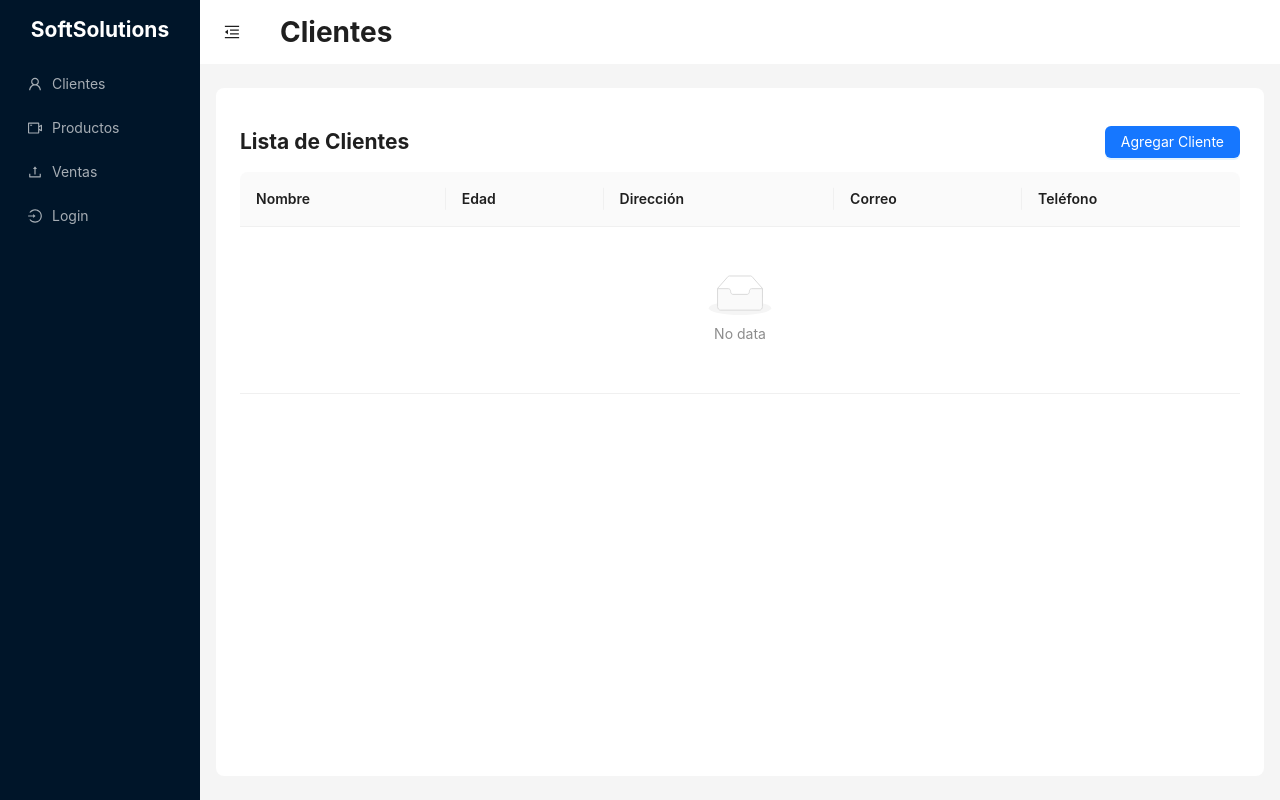
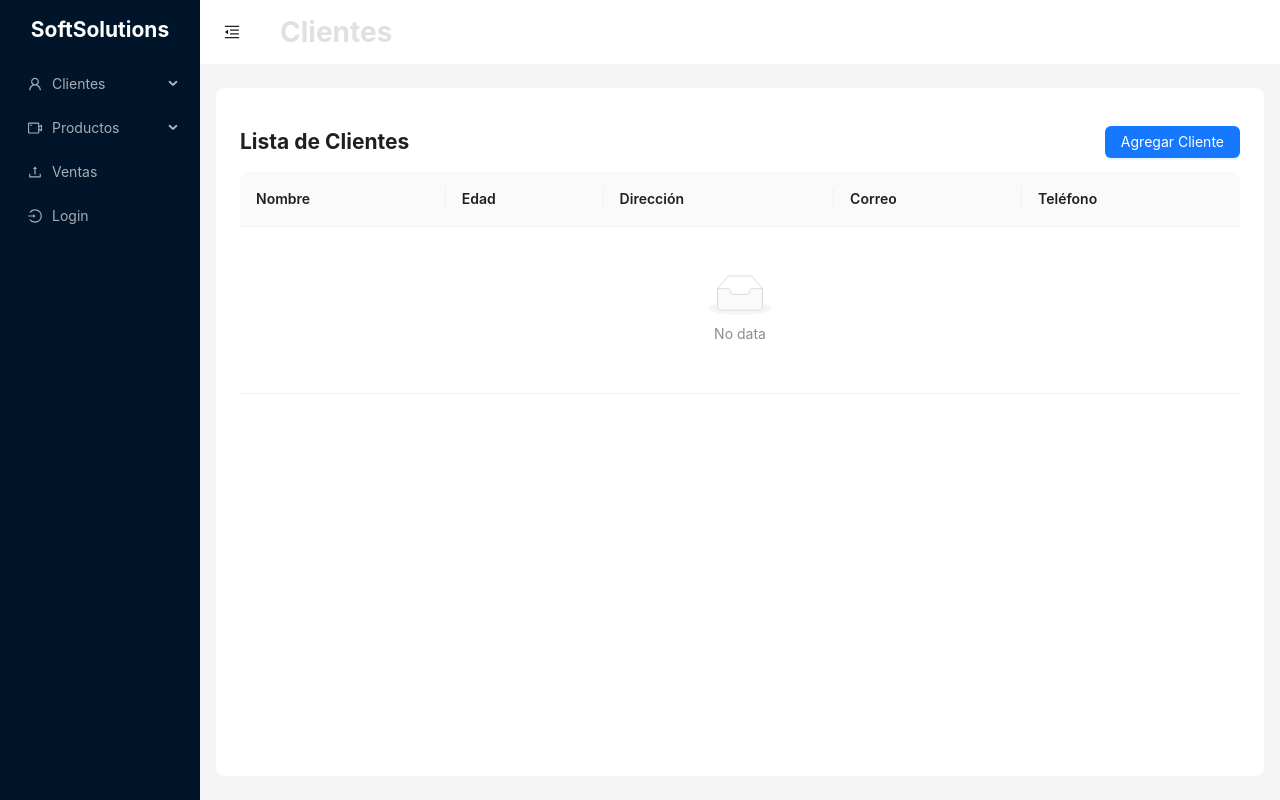
Before and after one commit to Wilpoymu/softsolutions-template, a React (Vite) app: page / in a window 1280 px wide. Built offline with nearby package versions, Linux system fonts and the light colour scheme.

Commit message:
Update desplegable

```diff
--- a/src/components/Layout.jsx
+++ b/src/components/Layout.jsx
@@ -17,26 +17,44 @@ const navItems = [
     key: "/clientes",
     icon: <UserOutlined />,
     label: "Clientes",
+    children: [
+      {
+        key: "/clientes/nuevo",
+        label: "Nuevo Cliente",
+      },
+      {
+        key: "/clientes/lista",
+        label: "Lista de Clientes",
+      },
+    ],
   },
   {
     key: "/productos",
     icon: <VideoCameraOutlined />,
     label: "Productos",
-    //   disabled: true,
+    children: [
+      {
+        key: "/productos/nuevo",
+        label: "Nuevo Producto",
+      },
+      {
+        key: "/productos/lista",
+        label: "Lista de Productos",
+      },
+    ],
   },
   {
     key: "/ventas",
     icon: <UploadOutlined />,
     label: "Ventas",
-    //   disabled: true,
+    // Aquí no tiene submenú
   },
   {
     key: "/login",
     icon: <LoginOutlined />,
     label: "Login",
-    //   disabled: true,
-  }
-
+    // Aquí no tiene submenú
+  },
 ];
 
 const LayoutPage = ({ children }) => {
@@ -47,7 +65,6 @@ const LayoutPage = ({ children }) => {
 
   useEffect(() => {
     const item = navItems.find((item) => item.key === location.pathname);
-    console.log(item);
     if (item) {
       setSelectedTitle(item.label);
     } else {
@@ -58,22 +75,30 @@ const LayoutPage = ({ children }) => {
   const handleMenuClick = ({ key }) => {
     navigate(key); // Cambiar la URL al seleccionar un item
   };
-  //   const [selectedItem, setSelectedItem] = useState("1");
-  //   console.log(selectedItem);
+
   const {
     token: { colorBgContainer, borderRadiusLG },
   } = theme.useToken();
+
   return (
     <Layout style={{ height: "100vh" }}>
       <Sider trigger={null} collapsible collapsed={collapsed}>
         <div className="demo-logo-vertical" />
-        {!collapsed && (
+        {!collapsed ? (
           <h2 style={{ color: "white", textAlign: "center" }}>SoftSolutions</h2>
+        ) : (
+          <div style={{ textAlign: "center", padding: "10px" }}>
+            <img
+            src="https://grupomilsoluciones.com/wp-content/uploads/favicon.png"
+            alt="Logo SoftSolutions"
+            style={{ width: "40px", height: "40px" }}
+            />
+          </div>
         )}
         <Menu
           theme="dark"
           mode="inline"
-          selectedKeys={[location.pathname]} // Sincronizar el item seleccionado con la URL
+          selectedKeys={[location.pathname]}
           items={navItems}
           onClick={handleMenuClick}
         />
@@ -97,7 +122,7 @@ const LayoutPage = ({ children }) => {
               height: 64,
             }}
           />
-          <h1 style={{ color: "e0e0e0", marginLeft: 16 }}>{selectedTitle}</h1>
+          <h1 style={{ color: "#e0e0e0", marginLeft: 16 }}>{selectedTitle}</h1>
         </Header>
         <Content
           style={{
@@ -114,6 +139,7 @@ const LayoutPage = ({ children }) => {
     </Layout>
   );
 };
+
 export default LayoutPage;
 
 LayoutPage.propTypes = {
--- a/src/pages/Login/styles.css
+++ b/src/pages/Login/styles.css
@@ -5,6 +5,7 @@
   justify-content: center;
   align-items: center;
   border-radius: 5px;
+  padding: 10px;
 }
 
 .content {
@@ -16,7 +17,7 @@
 
 .image-container {
   display: none;
-  width: 50%;
+  width: 40%;
   border-radius: 5px;
   background-color: #e5e7eb;
 }
```
